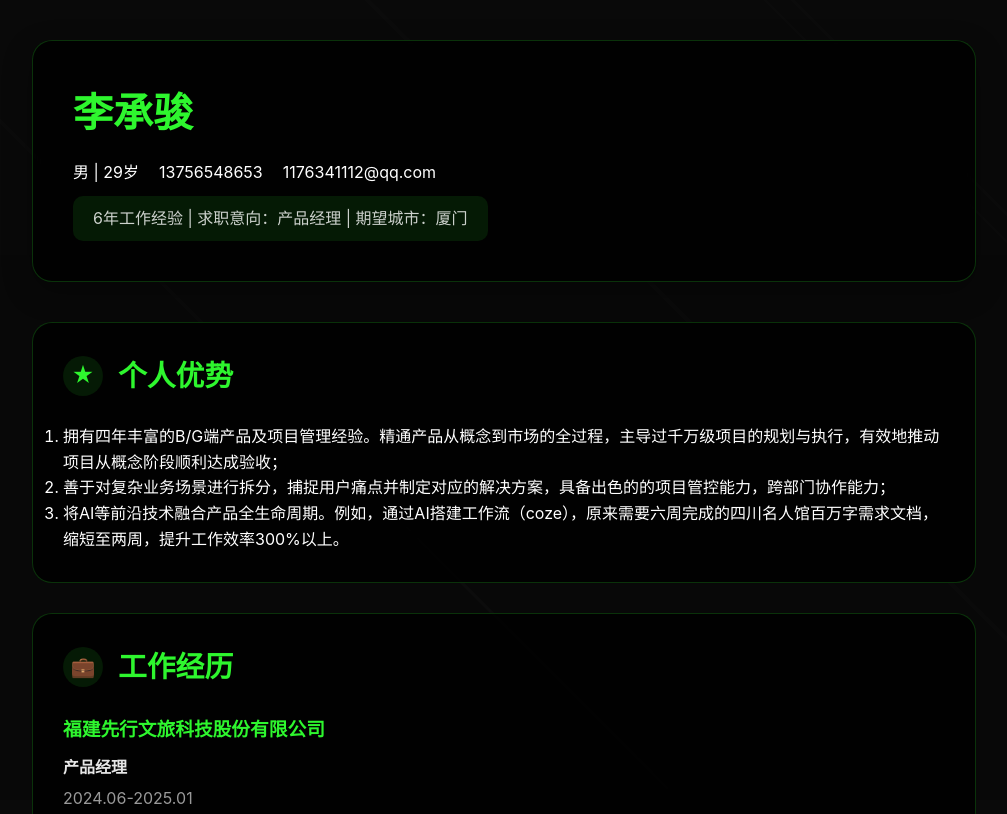
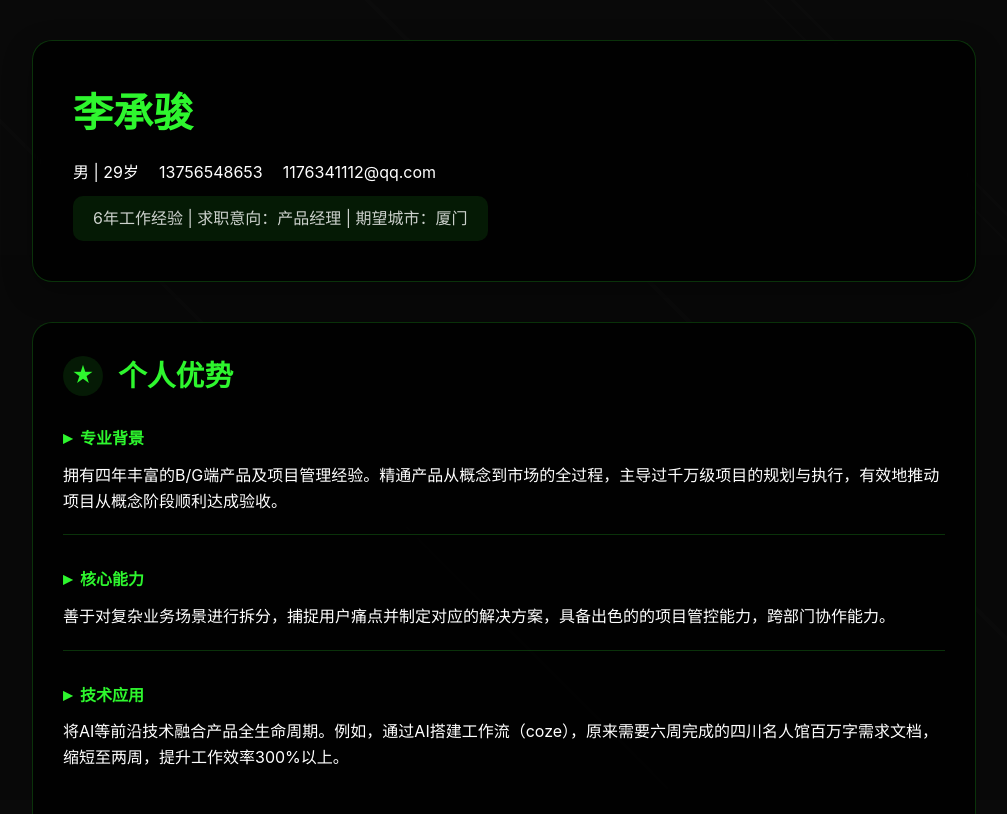
Before and after one commit to dajun1110/skills-github-pages, a plain HTML site: page index.html in a window 1280 px wide. Shown: the top 814 px of the page, without its empty margins (136-1143 px from the left). Drawn offline with Linux system fonts and the light colour scheme.

Commit message:
调整个人优势部分的内容结构，使其与工作经历部分格式一致

```diff
--- a/css/modern.css
+++ b/css/modern.css
@@ -156,10 +156,14 @@ body {
 }
 
 /* Experience Items */
-.experience-item {
+.experience-item, .advantage-item {
     margin-bottom: 30px;
-    padding-bottom: 30px;
+    padding-bottom: 20px;
     border-bottom: 1px solid rgba(46, 246, 46, 0.2);
+}
+
+.experience-item:last-child, .advantage-item:last-child {
+    border-bottom: none;
 }
 
 .experience-item h3 {
--- a/index.html
+++ b/index.html
@@ -35,11 +35,18 @@
                     <h2>个人优势</h2>
                 </div>
                 <div class="content">
-                    <ol>
-                        <li>拥有四年丰富的B/G端产品及项目管理经验。精通产品从概念到市场的全过程，主导过千万级项目的规划与执行，有效地推动项目从概念阶段顺利达成验收；</li>
-                        <li>善于对复杂业务场景进行拆分，捕捉用户痛点并制定对应的解决方案，具备出色的的项目管控能力，跨部门协作能力；</li>
-                        <li>将AI等前沿技术融合产品全生命周期。例如，通过AI搭建工作流（coze），原来需要六周完成的四川名人馆百万字需求文档，缩短至两周，提升工作效率300%以上。</li>
-                    </ol>
+                    <div class="advantage-item">
+                        <h4>专业背景</h4>
+                        <p>拥有四年丰富的B/G端产品及项目管理经验。精通产品从概念到市场的全过程，主导过千万级项目的规划与执行，有效地推动项目从概念阶段顺利达成验收。</p>
+                    </div>
+                    <div class="advantage-item">
+                        <h4>核心能力</h4>
+                        <p>善于对复杂业务场景进行拆分，捕捉用户痛点并制定对应的解决方案，具备出色的的项目管控能力，跨部门协作能力。</p>
+                    </div>
+                    <div class="advantage-item">
+                        <h4>技术应用</h4>
+                        <p>将AI等前沿技术融合产品全生命周期。例如，通过AI搭建工作流（coze），原来需要六周完成的四川名人馆百万字需求文档，缩短至两周，提升工作效率300%以上。</p>
+                    </div>
                 </div>
             </section>
 
```
